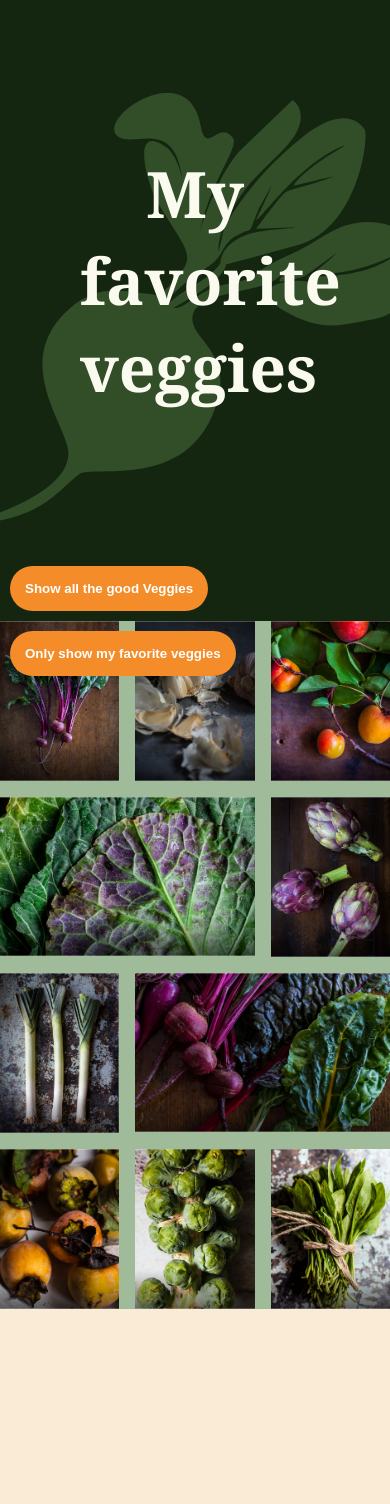
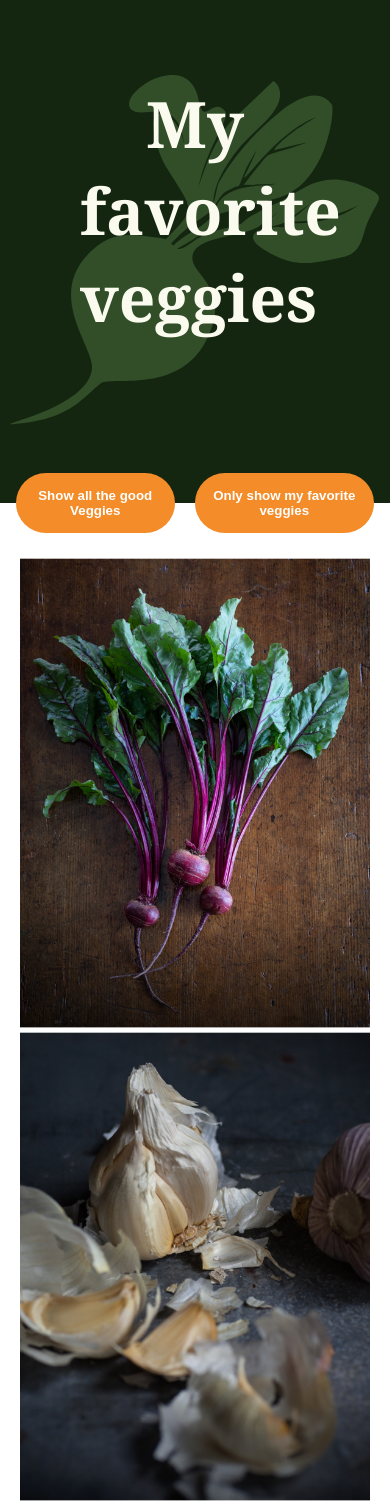
Before and after one commit to amandaprintz/vegetables, a React (Create React App) app: page / in a window 390 px wide. Shown: the top 1504 px of the page. Before the commit the page ends 1309 px from the top, so only its background shows below. Built offline with nearby package versions, Linux system fonts and the light colour scheme.

Commit message:
responsive grid

```diff
--- a/src/components/Button/index.tsx
+++ b/src/components/Button/index.tsx
@@ -1,5 +1,12 @@
 import React from "react";
 import styled from "styled-components";
+
+const ButtonContainer = styled.button`
+display:flex;
+justify-content: center;
+border:none;
+background-color: transparent;
+`;
 
 const Btn = styled.button`
   padding: 8px 16px;
@@ -12,6 +19,11 @@ const Btn = styled.button`
   border-radius: 50px;
   margin: 10px;
 
+
+@media (min-width: 820px) {
+  padding: 20px;
+
+  }
 
 `;
 
@@ -26,10 +38,10 @@ const Button = () => {
   };
 
   return (
-    <div>
+    <ButtonContainer>
       <Btn onClick={handleShowAllVeggies}>Show all the good Veggies</Btn>
       <Btn onClick={handleFavorites}>Only show my favorite veggies</Btn>
-    </div>
+    </ButtonContainer>
   );
 };
 
--- a/src/components/Grid/index.tsx
+++ b/src/components/Grid/index.tsx
@@ -12,13 +12,31 @@ import image9 from "../../assets/images/image9.jpg"
 import image10 from "../../assets/images/image10.jpg"
 
 
+const GridContainer = styled.div`
+
+  margin-top: 35px;
+  padding: 20px 20px;
+  grid-template-columns: 1fr;
+  object-fit: cover;
 
 
-const GridContainer = styled.div`
-  background-color: #9fbb99;
+@media (min-width: 820px) {
+background-color: #ffffff;
   display: grid;
   grid-template-columns: 1fr 1fr 1fr;
+  justify-content: center;
   grid-gap: 16px;
+  padding: 10px 50px;
+  margin-top: 60px;
+  gap: 40px;
+}
+
+@media (min-width: 1200px) {
+  padding: 20px 200px;
+
+}
+
+
 
 `;
 
@@ -45,13 +63,6 @@ const Grid = () => {
       <GridItem src={image8} alt="Image 8" />
       <GridItem src={image9} alt="Image 9" />
       <GridItem src={image10} alt="Image 10" />
-
-
-
-
-
-
-
     </GridContainer>
   );
 };
--- a/src/components/Header/index.tsx
+++ b/src/components/Header/index.tsx
@@ -8,17 +8,13 @@ const HeaderContainer = styled.div`
   background-image: url(${logo});
   background-repeat: no-repeat;
   background-position: center;
-  padding-top: 70px;
+ width: 100%;
 
-  h1 {
-    text-align: center;
-    color: #fafaee;
-    margin: 0px;
-    padding: 5rem;
-    font-family: "NotoSerifBold";
-    font-weight: bold;
-    font-size: 4rem;
-  }
+
+ @media (min-width: 1200px) {
+  padding-top: 40px;
+ }
+
 `;
 
 const ButtonContainer = styled.div`
--- a/src/styles/index.scss
+++ b/src/styles/index.scss
@@ -7,11 +7,11 @@ body {
     sans-serif;
   -webkit-font-smoothing: antialiased;
   -moz-osx-font-smoothing: grayscale;
-  background-color: antiquewhite;
+ background-color: antiquewhite;
 }
 
 main {
-  background-color: pink;
+  background-color: rgb(255, 255, 255);
 }
 
 code {
--- a/src/styles/typography.scss
+++ b/src/styles/typography.scss
@@ -3,3 +3,14 @@
   src: local("NotoSerifBold"), local("NotoSerifbold"),
     url("../assets/fonts/NotoSerif-Bold.ttf") format("ttf");
 }
+
+
+h1 {
+  text-align: center;
+  color: #fafaee;
+  margin: 0px;
+  padding: 5rem;
+  font-family: "NotoSerifBold";
+  font-weight: bold;
+  font-size: 4rem;
+}
```
